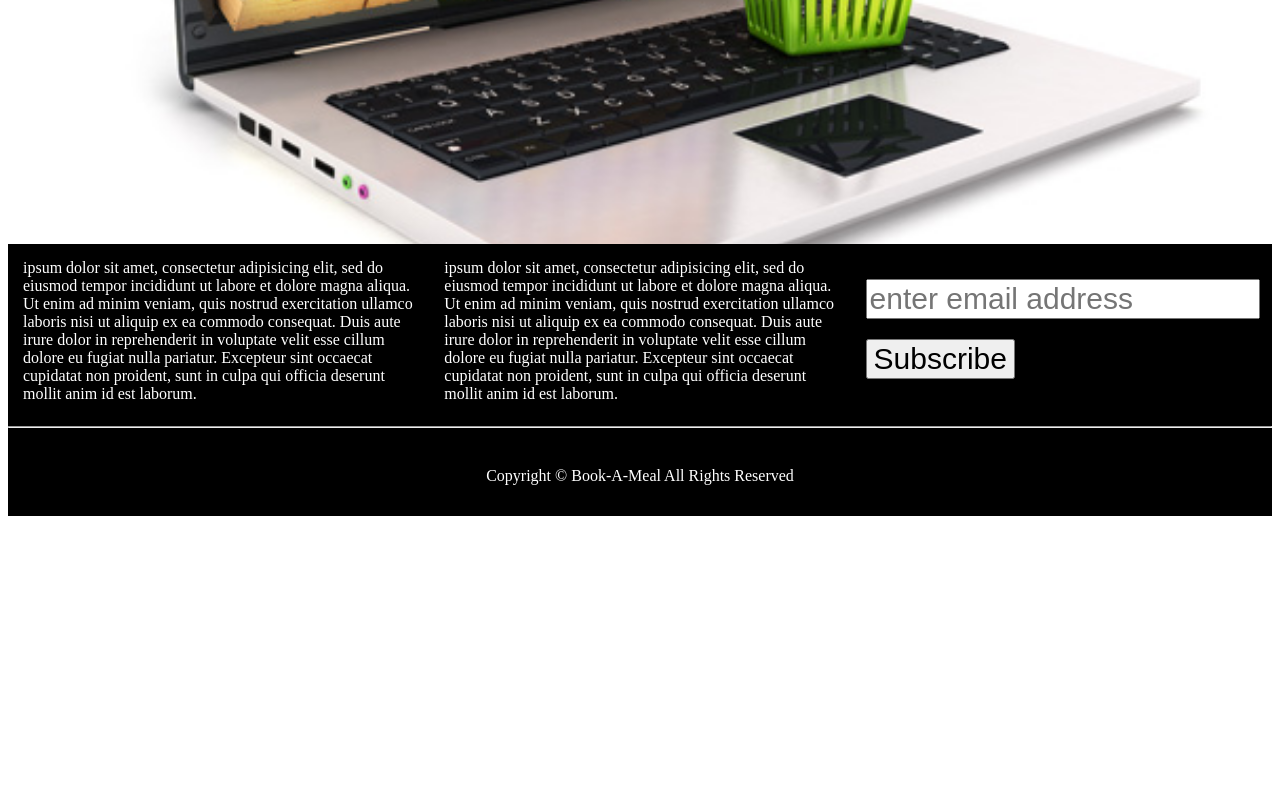
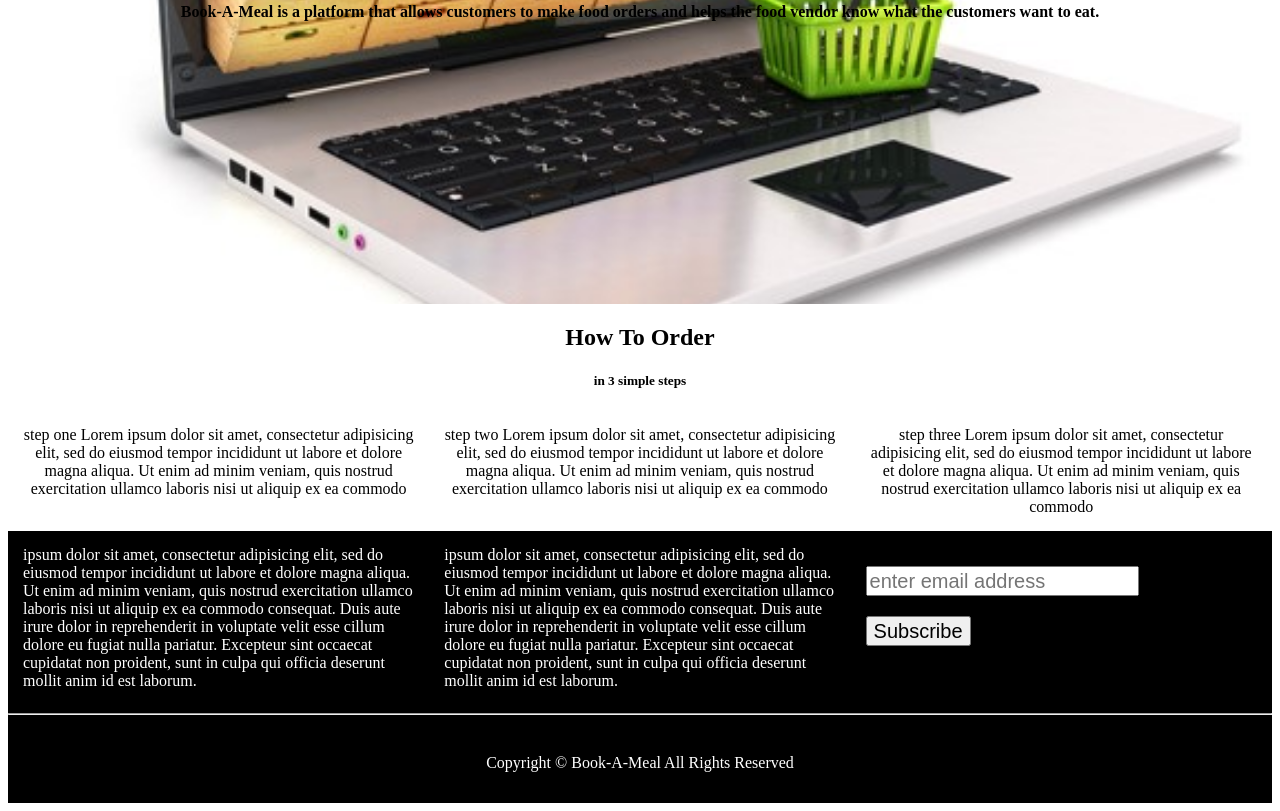
Before and after one commit to slimsolz/Book_A_Meal, a plain HTML site: page UI/index.html in a window 1280 px wide. Shown: the part 487-1298 px from the top of the page. Before the commit the page ends 1011 px from the top, so only its background shows below. Drawn offline with Linux system fonts and the light colour scheme.

Commit message:
Add How to order Div

```diff
--- a/UI/index.html
+++ b/UI/index.html
@@ -28,6 +28,7 @@
 			</div>
 		</div><!-- End header -->
 
+		<!-- intro header -->
 		<section class="intro-header">
 			<div class="row">
 				<div class="col-12">
@@ -38,6 +39,36 @@
 				</div>
 			</div>
 		</section>
+		<!-- End intro header -->
+
+		<!-- How to order -->
+		<section class="how-to-order">
+			<div class="order-heading">
+				<h1>How To Order</h1>
+				<h5>in 3 simple steps</h5>
+			</div>
+			<div class="row">
+				<div class="col-4">
+					step one
+					Lorem ipsum dolor sit amet, consectetur adipisicing elit, sed do eiusmod
+					tempor incididunt ut labore et dolore magna aliqua. Ut enim ad minim veniam,
+					quis nostrud exercitation ullamco laboris nisi ut aliquip ex ea commodo
+				</div>
+				<div class="col-4">
+					step two
+					Lorem ipsum dolor sit amet, consectetur adipisicing elit, sed do eiusmod
+					tempor incididunt ut labore et dolore magna aliqua. Ut enim ad minim veniam,
+					quis nostrud exercitation ullamco laboris nisi ut aliquip ex ea commodo
+				</div>
+				<div class="col-4">
+					step three
+					Lorem ipsum dolor sit amet, consectetur adipisicing elit, sed do eiusmod
+					tempor incididunt ut labore et dolore magna aliqua. Ut enim ad minim veniam,
+					quis nostrud exercitation ullamco laboris nisi ut aliquip ex ea commodo
+				</div>
+			</div>
+		</section>
+		<!-- End how to oder -->
 
 		<!-- Footer -->
 	    <footer>
--- a/UI/stylesheets/style.css
+++ b/UI/stylesheets/style.css
@@ -106,14 +106,15 @@ footer .copyright{
 
 .forminput input{
   width: auto !important;
-  height: 40px !important;
+  height: 30px !important;
   /*border-radius: 18px !important;*/
-  font-size: 30px !important;
+  font-size: 20px !important;
 }
 
 .intro-header {
+  padding-top: 60px;
   color: black;
-  background: url(../images/shop.jpg) no-repeat center center;
+  background: url(../images/shop2.jpg) no-repeat center center;
   background-size: cover;
   text-align: center;
 }
@@ -139,3 +140,7 @@ footer .copyright{
     font-size: 3em;
   }
 }
+
+.how-to-order{
+  text-align: center;
+}
```
Also changed, not shown: UI/images/shop2.jpg (added).
